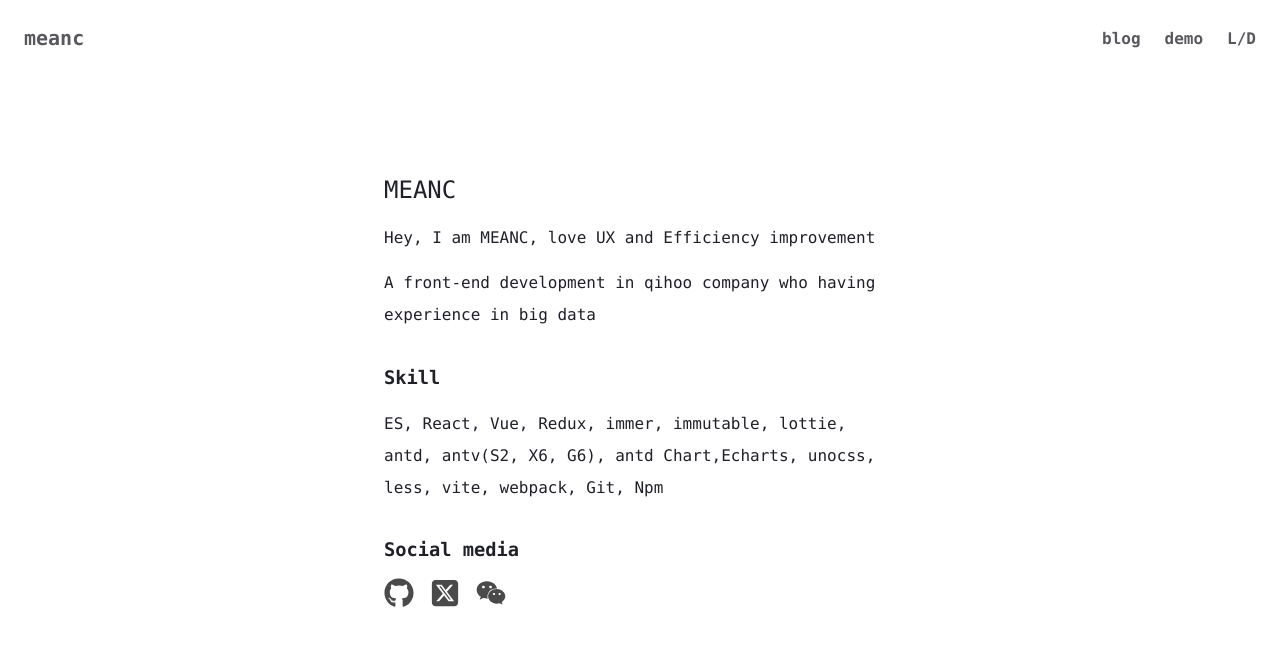
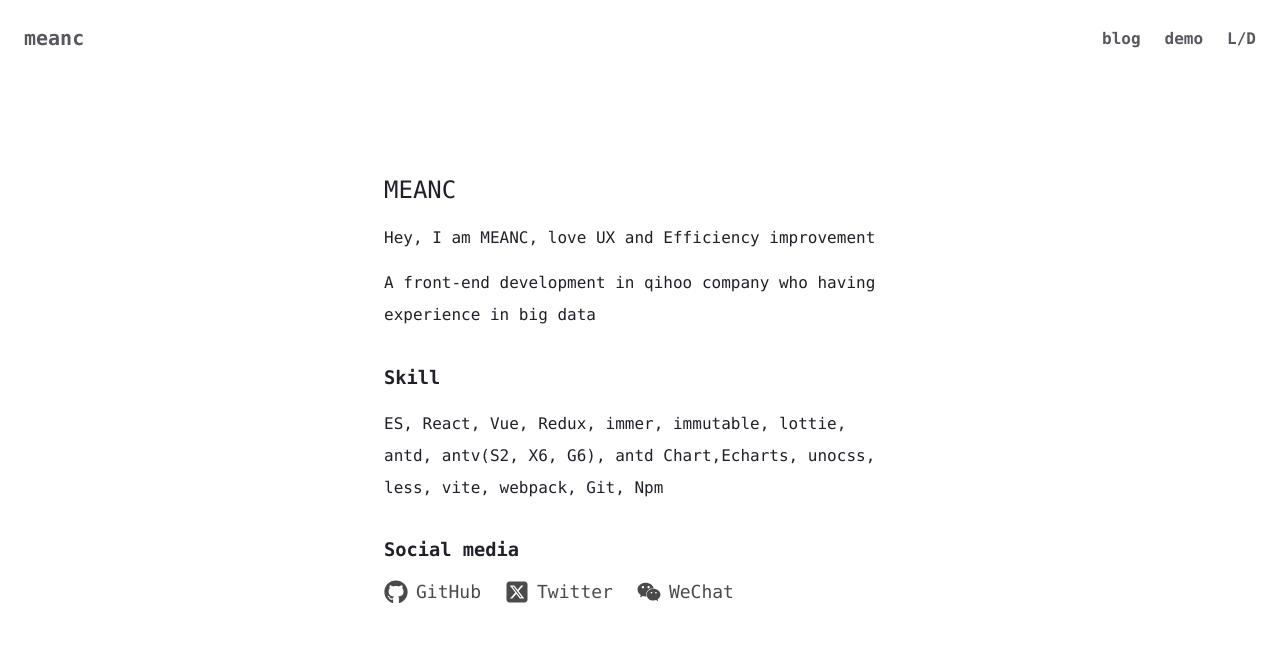
Before and after one commit to cloudflypeng/awsomeBlog, a React (Vite) app: page /#/ in a window 1280 px wide. Shown: the top 646 px of the page. Built offline with nearby package versions, Linux system fonts and the light colour scheme.

Commit message:
feat: 增加社交文本

```diff
--- a/dev-dist/sw.js
+++ b/dev-dist/sw.js
@@ -82,7 +82,7 @@ define(['./workbox-e6323a81'], (function (workbox) { 'use strict';
     "revision": "3ca0b8505b4bec776b69afdba2768812"
   }, {
     "url": "index.html",
-    "revision": "0.dvisrst2oto"
+    "revision": "0.f52seree1cg"
   }], {});
   workbox.cleanupOutdatedCaches();
   workbox.registerRoute(new workbox.NavigationRoute(workbox.createHandlerBoundToURL("index.html"), {
--- a/package.json
+++ b/package.json
@@ -17,6 +17,7 @@
     "immutable": "^5.0.0-beta.4",
     "jotai": "^2.6.0",
     "marked": "^11.1.0",
+    "prop-types": "^15.8.1",
     "react": "^18.2.0",
     "react-dom": "^18.2.0",
     "react-icons": "^5.0.1",
--- /dev/null
+++ b/src/components/menu.jsx
@@ -0,0 +1,17 @@
+
+import PropTypes from 'prop-types';
+
+const MenuBar = (props) => {
+
+  return (
+    <span className='card-base border-base min-h-10 px-8  flex items-center gap-4 inline-block rounded-full  inline bottom-0' >
+      {props.children}
+    </span >
+  )
+}
+
+MenuBar.propTypes = {
+  children: PropTypes.node.isRequired,
+};
+
+export default MenuBar
--- a/src/home/index.jsx
+++ b/src/home/index.jsx
@@ -1,8 +1,9 @@
 import gsap from "gsap";
 import { useGSAP } from "@gsap/react";
 import { FaGithub, FaSquareXTwitter, FaWeixin } from "react-icons/fa6";
+// import MenuBar from "../components/menu";
+
 const Home = () => {
-
   useGSAP(() => {
     // gsap code here...
     gsap.from([".who"], {
@@ -24,22 +25,26 @@ const Home = () => {
         </p>
         <div>
           <h3 >Social media</h3>
-          <div className="flex text-3xl gap-4">
+          <div className="flex text-2xl gap-4">
             <a className="social-link" href="https://github.com/cloudflypeng" target="_blank" rel="noreferrer">
               <FaGithub />
+              <span className="text-lg mx-2 ">GitHub</span>
             </a>
             <a className="social-link" href="https://twitter.com/meanc_p" target="_blank" rel="noreferrer">
               <FaSquareXTwitter />
+              <span className="text-lg mx-2">Twitter</span>
             </a>
             <a className="social-link" href="/img/wechat.jpg" target="_blank">
               <FaWeixin />
+              <span className="text-lg mx-2">WeChat</span>
             </a>
-
           </div>
         </div>
-
-
-
+        {/* <MenuBar>
+          <div><FaGithub /></div>
+          <FaSquareXTwitter />
+          <FaWeixin />
+        </MenuBar> */}
       </article>
     </section>
   )
--- a/uno.config.ts
+++ b/uno.config.ts
@@ -6,13 +6,13 @@ export default defineConfig({
   shortcuts: {
     'switch-animation': 'transition duration-500',
     'bg-base': 'bg-[#ffffff] dark:bg-[#000000] switch-animation',
-    'card-base': 'bg-[#ffffff] dark:bg-[#10101a] switch-animation',
+    'card-base': 'bg-[#ffffff] dark:bg-[#10101a] shadow-xl hover:shadow-2xl switch-animation',
     'text-base': 'text-[#20202a] dark:text-[#f0f0f0] switch-animation',
+    'border-base': 'b-1 b-solid border-[#20202a] dark:border-[#f0f0f0] switch-animation',
     'switch-label-base': 'bg-gray-200 dark:bg-gray-800 switch-animation',
     'switch-span-base': 'bg-white dark:bg-gray-300 switch-animation',
-    link: 'cursor-pointer select-none opacity-75 hover:opacity-100 text-base no-underline',
-    "social-link": 'text-dark-50 dark:text-light-50 hover:text-dark-100 dark:hover:text-light-100',
+    link: 'cursor-pointer select-none opacity-75 hover:opacity-100 text-base no-underline switch-animation',
+    "social-link": 'no-underline text-dark-50 dark:text-light-50 hover:text-dark-100 dark:hover:text-light-100 flex items-center justify-center switch-animation',
     article: 'w-3/4 md:w-2/5',
-    'border-base': 'border-[#20202a] border:text-[#f0f0f0] switch-animation',
   },
 });
```
Also changed, not shown: 1 other file (tests, documents, lock files or other folders).
